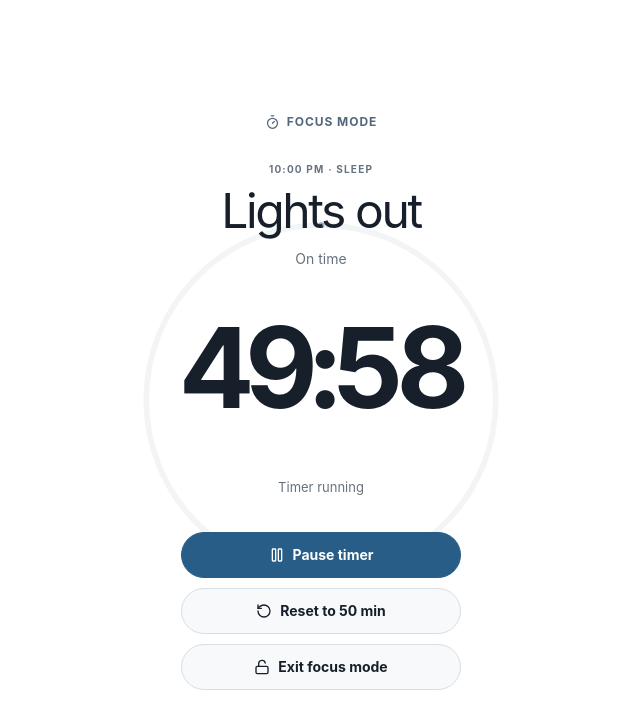
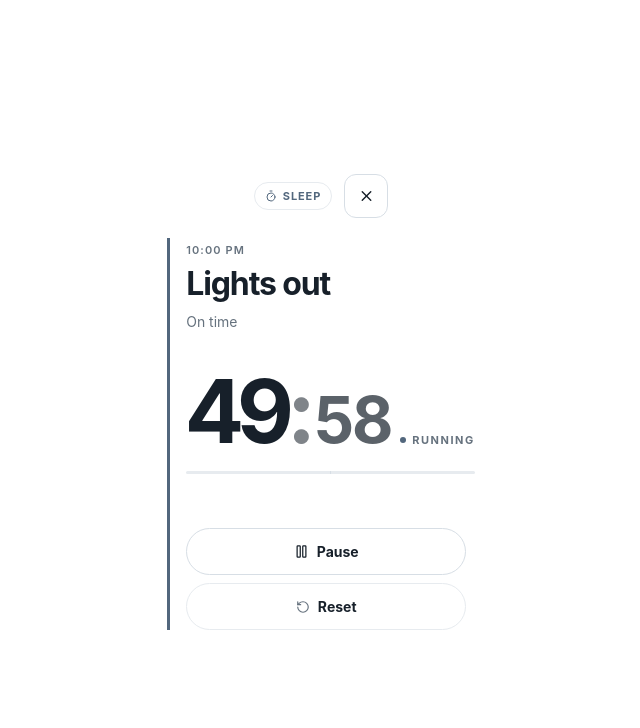
Before and after one commit to Mmabiaa/Daily-Roadmap, a Next.js app: page / in a window 1280 px wide. Both pictures are taken after a click on the button 894 px from the left and 47 px from the top of the page. Shown: the part 1132-1860 px from the top of the page, without its empty margins (319-959 px from the left). Built offline with nearby package versions, Linux system fonts and the light colour scheme; grey boxes are pictures that could not be loaded.

Commit message:
refactor: updated the focus mode

```diff
--- a/app/globals.css
+++ b/app/globals.css
@@ -12,3 +12,4 @@
 @import './styles/06-pages.css';
 @import './styles/07-utilities.css';
 @import './styles/08-app-feel.css';
+@import './styles/06-focus-mode.css';
--- /dev/null
+++ b/app/styles/06-focus-mode.css
@@ -0,0 +1,320 @@
+/* ───────────── Focus mode page ───────────── */
+
+.focus-page {
+    position: fixed;
+    inset: 0;
+    z-index: 40;
+    display: flex;
+    flex-direction: column;
+    max-width: 720px;
+    margin: 0 auto;
+    padding: 20px 20px max(20px, env(safe-area-inset-bottom));
+    overflow-y: auto;
+    background: var(--background);
+    color: var(--foreground);
+}
+
+/* ───────────── Header ───────────── */
+
+.focus-head {
+    display: flex;
+    align-items: center;
+    justify-content: space-between;
+    gap: 12px;
+    padding: 4px 0 20px;
+}
+
+.focus-tag {
+    --category: var(--primary);
+    display: inline-flex;
+    align-items: center;
+    gap: 6px;
+    padding: 5px 10px;
+    border: 1px solid var(--line);
+    border-radius: 999px;
+    background: var(--card);
+    color: var(--category);
+    font-size: 11px;
+    font-weight: 700;
+    letter-spacing: .08em;
+    text-transform: uppercase;
+}
+
+.focus-tag svg {
+    width: 12px;
+    height: 12px;
+}
+
+.focus-tag.category-class        { --category: var(--class); }
+.focus-tag.category-study        { --category: var(--study); }
+.focus-tag.category-side-project { --category: var(--project); }
+.focus-tag.category-body         { --category: var(--body); }
+.focus-tag.category-eat          { --category: var(--eat); }
+.focus-tag.category-people       { --category: var(--people); }
+.focus-tag.category-rest         { --category: var(--rest); }
+.focus-tag.category-chores       { --category: var(--chores); }
+.focus-tag.category-sleep        { --category: var(--sleep); }
+
+.focus-close {
+    width: 44px;
+    height: 44px;
+    background: color-mix(in srgb, var(--card) 90%, transparent);
+    -webkit-backdrop-filter: blur(8px);
+    backdrop-filter: blur(8px);
+}
+
+/* ───────────── Body block ───────────── */
+
+.focus-body {
+    --category: var(--primary);
+    display: flex;
+    flex-direction: column;
+    align-items: flex-start;
+    padding: 4px 0 0 16px;
+    border-left: 3px solid var(--category);
+}
+
+.focus-body.category-class        { --category: var(--class); }
+.focus-body.category-study        { --category: var(--study); }
+.focus-body.category-side-project { --category: var(--project); }
+.focus-body.category-body         { --category: var(--body); }
+.focus-body.category-eat          { --category: var(--eat); }
+.focus-body.category-people       { --category: var(--people); }
+.focus-body.category-rest         { --category: var(--rest); }
+.focus-body.category-chores       { --category: var(--chores); }
+.focus-body.category-sleep        { --category: var(--sleep); }
+
+.focus-body .section-kicker {
+    color: var(--muted);
+    font-size: 11px;
+    font-weight: 600;
+    letter-spacing: .1em;
+}
+
+.focus-title {
+    max-width: 22ch;
+    margin: 6px 0 0;
+    font-size: clamp(24px, 6vw, 32px);
+    line-height: 1.15;
+    letter-spacing: -.035em;
+    font-weight: 700;
+}
+
+.focus-note {
+    max-width: 34ch;
+    margin: 8px 0 0;
+    color: var(--muted);
+    font-size: 14px;
+    line-height: 1.5;
+}
+
+/* ───────────── Stack (clock + bar + actions) ───────────── */
+
+.focus-stack {
+    display: flex;
+    flex-direction: column;
+    gap: 20px;
+    width: 100%;
+    margin-top: 40px;
+}
+
+/* ───────────── Clock ───────────── */
+
+.focus-clock {
+    display: flex;
+    align-items: baseline;
+    gap: 10px;
+}
+
+.focus-time {
+    display: inline-flex;
+    align-items: baseline;
+    font-weight: 700;
+    line-height: .9;
+    font-variant-numeric: tabular-nums;
+    font-feature-settings: "tnum" 1;
+    letter-spacing: -.06em;
+    color: var(--foreground);
+    text-shadow: 0 1px 0 color-mix(in srgb, var(--background) 60%, transparent);
+}
+
+.focus-time-mins {
+    font-size: clamp(56px, 16vw, 88px);
+    letter-spacing: -.07em;
+}
+
+.focus-time-sep {
+    font-size: clamp(56px, 16vw, 88px);
+    opacity: .55;
+    margin: 0 .02em;
+}
+
+.focus-time-secs {
+    font-size: clamp(40px, 11.5vw, 64px);
+    opacity: .7;
+    letter-spacing: -.05em;
+}
+
+.focus-state {
+    display: inline-flex;
+    align-items: center;
+    gap: 6px;
+    font-size: 11px;
+    font-weight: 700;
+    letter-spacing: .14em;
+    text-transform: uppercase;
+    color: var(--muted);
+}
+
+.focus-state-dot {
+    width: 6px;
+    height: 6px;
+    border-radius: 50%;
+    background: var(--muted);
+    transition: background .2s ease;
+}
+
+.focus-state[data-running="true"] .focus-state-dot {
+    background: var(--category, var(--primary));
+}
+
+/* ───────────── Progress ───────────── */
+
+.focus-progress {
+    position: relative;
+    width: 100%;
+    height: 3px;
+    border-radius: 2px;
+    background: var(--line);
+    overflow: hidden;
+}
+
+.focus-progress::before {
+    content: '';
+    position: absolute;
+    top: -2px;
+    left: 50%;
+    width: 1px;
+    height: 7px;
+    background: var(--line-strong);
+    z-index: 1;
+}
+
+.focus-progress span {
+    display: block;
+    width: 100%;
+    height: 100%;
+    border-radius: 2px;
+    background: var(--category, var(--primary));
+    transform-origin: left center;
+    transition: transform .25s ease-out;
+}
+
+/* ───────────── Actions ───────────── */
+
+.focus-actions {
+    display: flex;
+    gap: 8px;
+    flex-wrap: wrap;
+}
+
+.focus-primary {
+    display: inline-flex;
+    align-items: center;
+    gap: 8px;
+    padding: 12px 18px;
+    border: 0;
+    border-radius: 10px;
+    background: var(--primary);
+    color: var(--background);
+    font-size: 14px;
+    font-weight: 700;
+    box-shadow:
+        0 1px 0 rgb(255 255 255 / .12) inset,
+        0 6px 16px -10px color-mix(in srgb, var(--primary) 60%, transparent);
+    transition: transform .12s ease, box-shadow .15s ease, background .15s ease, color .15s ease;
+    -webkit-tap-highlight-color: transparent;
+    touch-action: manipulation;
+}
+
+.focus-primary:hover {
+    box-shadow:
+        0 1px 0 rgb(255 255 255 / .14) inset,
+        0 8px 20px -10px color-mix(in srgb, var(--primary) 70%, transparent);
+}
+
+.focus-primary:active {
+    transform: scale(.97);
+}
+
+.focus-primary:focus-visible {
+    outline: 2px solid var(--foreground);
+    outline-offset: 3px;
+}
+
+.focus-primary svg {
+    width: 15px;
+    height: 15px;
+    color: currentColor;
+}
+
+.focus-primary[data-running="true"] {
+    background: var(--card);
+    color: var(--foreground);
+    border: 1px solid var(--line-strong);
+    box-shadow: none;
+}
+
+.focus-primary[data-running="true"]:hover {
+    border-color: var(--muted);
+}
+
+.focus-ghost {
+    display: inline-flex;
+    align-items: center;
+    gap: 7px;
+    padding: 12px 14px;
+    border: 1px solid var(--line);
+    border-radius: 10px;
+    background: var(--card);
+    color: var(--foreground);
+    font-size: 13px;
+    font-weight: 600;
+    transition: transform .12s ease, border-color .15s ease;
+    -webkit-tap-highlight-color: transparent;
+    touch-action: manipulation;
+}
+
+.focus-ghost:hover {
+    border-color: var(--line-strong);
+}
+
+.focus-ghost:active {
+    transform: scale(.97);
+}
+
+.focus-ghost:focus-visible {
+    outline: 2px solid var(--primary);
+    outline-offset: 2px;
+}
+
+.focus-ghost svg {
+    width: 14px;
+    height: 14px;
+    color: var(--muted);
+}
+
+/* ───────────── Reduced motion ───────────── */
+
+@media (prefers-reduced-motion: reduce) {
+    .focus-primary,
+    .focus-ghost,
+    .focus-state-dot,
+    .focus-progress span {
+        transition: none !important;
+    }
+    .focus-primary:active,
+    .focus-ghost:active {
+        transform: none;
+    }
+}
--- a/components/FocusMode.tsx
+++ b/components/FocusMode.tsx
@@ -1,6 +1,6 @@
 'use client'
 
-import { Pause, Play, RotateCcw, Timer, Unlock } from 'lucide-react'
+import { Pause, Play, RotateCcw, Timer, X } from 'lucide-react'
 import { Block, categoryMeta } from '@/lib/schedule'
 import { formatTime, haptic } from '@/lib/utils'
 
@@ -13,73 +13,76 @@ type Props = {
     onReset?: () => void
 }
 
+const TOTAL = 50 * 60
+
 export function FocusMode({ block, timer, running, onToggle, onClose, onReset }: Props) {
     const mins = Math.floor(timer / 60)
     const secs = timer % 60
-    const progress = 1 - timer / (50 * 60)
+    const elapsed = Math.max(0, Math.min(1, 1 - timer / TOTAL))
 
     return (
         <main className="focus-page" aria-label="Focus timer">
-            <div className="focus-ring" aria-hidden="true">
-                <svg viewBox="0 0 200 200">
-                    <circle cx="100" cy="100" r="92" fill="none" stroke="var(--line)" strokeWidth="3" />
-                    <circle
-                        cx="100"
-                        cy="100"
-                        r="92"
-                        fill="none"
-                        stroke="var(--primary)"
-                        strokeWidth="3"
-                        strokeLinecap="round"
-                        strokeDasharray={2 * Math.PI * 92}
-                        strokeDashoffset={2 * Math.PI * 92 * (1 - progress)}
-                        transform="rotate(-90 100 100)"
-                        style={{ transition: 'stroke-dashoffset 1s linear' }}
-                    />
-                </svg>
+            <header className="focus-head">
+                <div className={`focus-tag category-${block.category}`}>
+                    <Timer aria-hidden="true" />
+                    <span>{categoryMeta[block.category].label}</span>
+                </div>
+                <button
+                    className="icon-button focus-close"
+                    aria-label="Exit focus mode"
+                    onClick={() => { haptic(8); onClose() }}
+                >
+                    <X aria-hidden="true" />
+                </button>
+            </header>
+
+            <section className={`focus-body category-${block.category}`}>
+                <p className="section-kicker">{formatTime(block.time)}</p>
+                <h1 className="focus-title">{block.title}</h1>
+                {block.note && <p className="focus-note">{block.note}</p>}
+
+                <div className="focus-stack">
+                    <div className="focus-clock" aria-live="polite">
+                        <span className="focus-time">
+                            <span className="focus-time-mins">
+                                {String(mins).padStart(2, '0')}
+                            </span>
+                            <span className="focus-time-sep" aria-hidden="true">:</span>
+                            <span className="focus-time-secs">
+                                {String(secs).padStart(2, '0')}
+                            </span>
+                        </span>
+                        <span className="focus-state" data-running={running}>
+                            <span className="focus-state-dot" aria-hidden="true" />
+                            {running ? 'Running' : 'Paused'}
+                        </span>
                     </div>
 
-            <div className={`focus-category category-${block.category}`}>
-                <Timer aria-hidden="true" />
-                <span>Focus mode</span>
+                    <div className="focus-progress" aria-hidden="true">
+                        <span style={{ transform: `scaleX(${elapsed})` }} />
                     </div>
-
-            <p className="section-kicker">
-                {formatTime(block.time)} · {categoryMeta[block.category].label}
-            </p>
-            <h2>{block.title}</h2>
-            {block.note && <p className="focus-note">{block.note}</p>}
-
-            <div className="focus-timer" aria-live="polite">
-                {String(mins).padStart(2, '0')}:{String(secs).padStart(2, '0')}
-            </div>
-            <p className="focus-status">{running ? 'Timer running' : 'Timer paused'}</p>
 
                     <div className="focus-actions">
                         <button
                             className="focus-primary"
+                            data-running={running}
                             onClick={() => { haptic(6); onToggle() }}
                         >
                             {running ? <Pause aria-hidden="true" /> : <Play aria-hidden="true" />}
-                    {running ? 'Pause' : 'Start'} timer
+                            {running ? 'Pause' : 'Start'}
                         </button>
                         {onReset && (
                             <button
-                        className="focus-secondary"
+                                className="focus-ghost"
                                 onClick={() => { haptic(5); onReset() }}
                             >
                                 <RotateCcw aria-hidden="true" />
-                        Reset to 50 min
+                                Reset
                             </button>
                         )}
-                <button
-                    className="focus-secondary"
-                    onClick={() => { haptic(8); onClose() }}
-                >
-                    <Unlock aria-hidden="true" />
-                    Exit focus mode
-                </button>
                     </div>
+                </div>
+            </section>
         </main>
     )
 }
```
Lines whose indentation alone changed are shown as unchanged.
